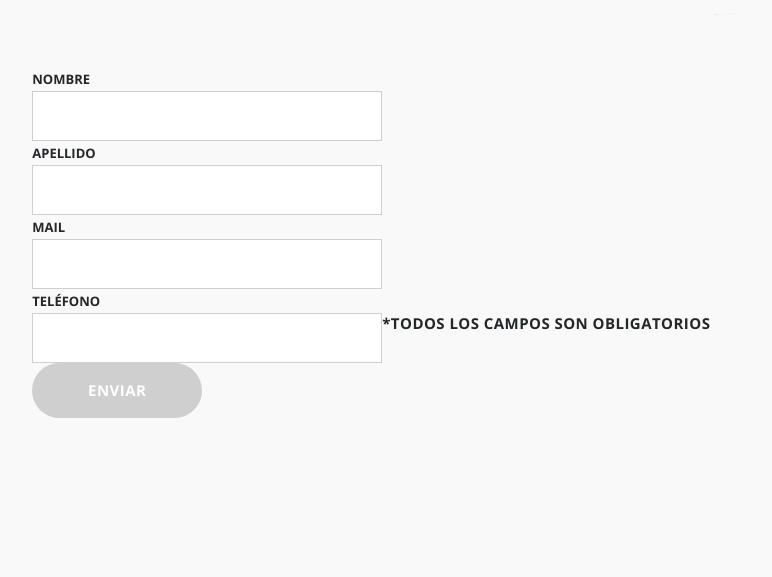
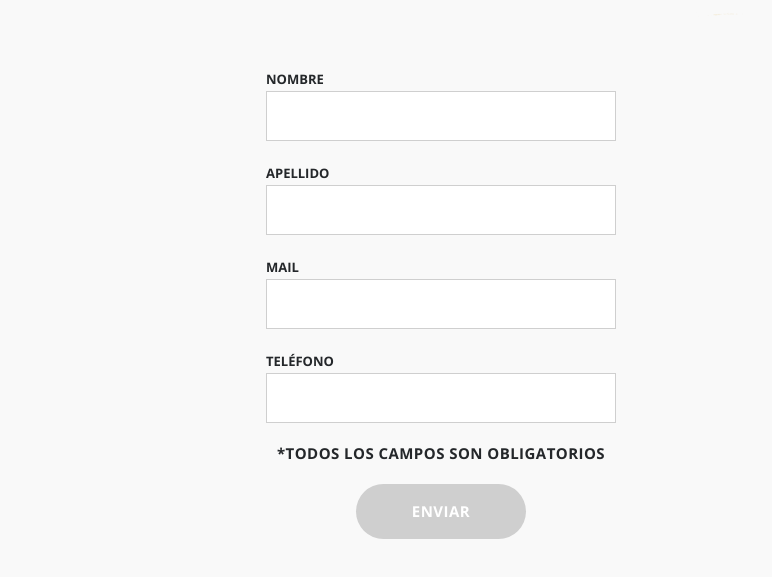
Before and after one commit to VioletaLibertad/food-landing, a React (Create React App) app: page / in a window 1280 px wide. Shown: the part 1635-2212 px from the top of the page, without its empty margins (199-971 px from the left). Built offline with nearby package versions, Linux system fonts and the light colour scheme; no server answers.

Commit message:
css fixes

```diff
--- a/src/components/Form/style.css
+++ b/src/components/Form/style.css
@@ -1,9 +1,5 @@
 .contact_form {
   padding: 0 3rem;
-  display: flex;
-  max-width: 75%;
-  flex-wrap: wrap;
-  flex-direction: row;
   margin: auto;
 }
 
@@ -23,6 +19,7 @@
 .contact_form input {
   width: 350px;
   height: 50px;
+  margin-bottom: 2rem;
   background: #FFFFFF;
   border: 1px solid #CFCFCF;
   box-sizing: border-box;
@@ -57,6 +54,7 @@
   display: block;
   width: 170px;
   height: 55px;
+  margin: 2rem auto;
   background: #D8AD3D;
   border-radius: 50px;
   border: none;
--- a/src/components/Titles/style.css
+++ b/src/components/Titles/style.css
@@ -7,7 +7,7 @@
 }
 
 .sections_title h2 {
-  font-family: 'Caveat';
+  font-family: 'Caveat', sans-serif;
   font-style: normal;
   font-weight: bold;
   font-size: 80px;
--- a/src/views/Home/Contact/contact.css
+++ b/src/views/Home/Contact/contact.css
@@ -1,5 +1,7 @@
 .form_section {
   margin-bottom: 15rem;
+  display: flex;
+  justify-content: center;
 }
 
 .succesful_subscription {
--- a/src/views/Home/Contact/index.js
+++ b/src/views/Home/Contact/index.js
@@ -13,7 +13,6 @@ function Contact() {
       setSuccesfullSubscription(susbcriptionReady);
     }
   };
-
 
   return (
     <section className="container">
--- a/src/views/Home/Header/header.css
+++ b/src/views/Home/Header/header.css
@@ -25,7 +25,7 @@
 }
 
 .header_title h2 {
-  font-family: 'Caveat';
+  font-family: 'Caveat', sans-serif;
   font-style: normal;
   font-weight: bold;
   font-size: 120px;
```
